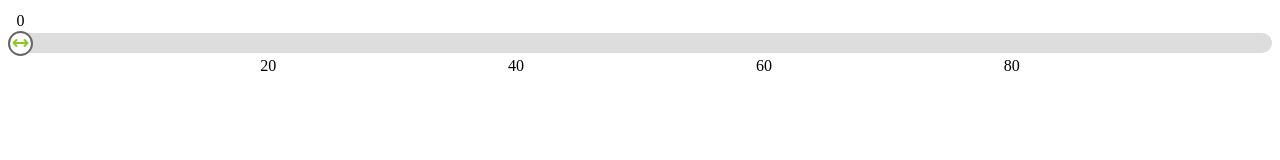
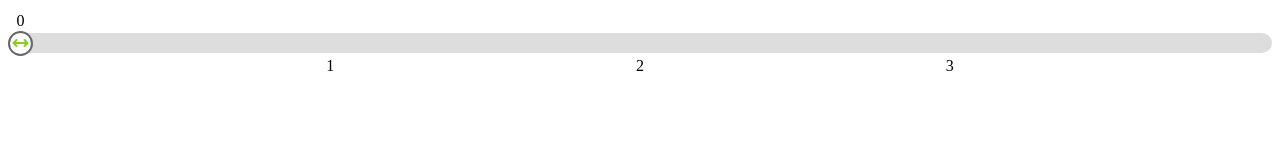
Before and after one commit to toddjudd/slider, a React app: page / in a window 1280 px wide. Shown: the top 160 px of the page. Built offline with nearby package versions, Linux system fonts and the light colour scheme.

Commit message:
final rename fixing below 5 max value

```diff
--- a/src/Slider.js
+++ b/src/Slider.js
@@ -94,20 +94,17 @@ const Ledgend = (props) => {
   for (let i = 0; i < 4; i++) {
     let fifth = Math.floor((i + 1) * 0.2 * maxValue);
     //this next bit is bad..
-    //It calculates the right movement needed to offest for the stacking of the fifth elements
-    let right = 0;
-    // let right = i * 21;
+    if (fifth > 0) {
       ticks.push(
         <div
           className='tick-box'
           style={{
-          // left: `${(fifth / maxValue) * width}px`,
-          left: `${(fifth / maxValue) * width - right}px`,
+            left: `${(fifth / maxValue) * width}px`,
           }}>
-        {/* <i className='fas fa-horizontal-rule'></i> */}
           <span key={i}>{fifth}</span>
         </div>
       );
+    }
   }
   console.log(ticks);
   return (
@@ -121,7 +118,7 @@ const Ledgend = (props) => {
 
 const Slider = (props) => {
   const [value, setValue] = useState(0);
-  const maxValue = 100;
+  const maxValue = 4;
   const [width, setWidth] = useState(0);
 
   return (
--- a/src/index.js
+++ b/src/index.js
@@ -2,17 +2,10 @@ import React from 'react';
 import ReactDOM from 'react-dom';
 import Slider from './Slider';
 import reportWebVitals from './reportWebVitals';
-import { Provider, atom } from 'jotai';
-
-const countAtom = atom(0);
-const maxCountAtom = atom(200);
 
 ReactDOM.render(
   <React.StrictMode>
-    {/* <Provider> */}
-    {/* <App atoms={{ countAtom, maxCountAtom }} /> */}
-    <Slider atoms={{ countAtom, maxCountAtom }} />
-    {/* </Provider> */}
+    <Slider />
   </React.StrictMode>,
   document.getElementById('root')
 );
```
Also changed, not shown: 1 other file (tests, documents, lock files or other folders). Lines whose indentation alone changed are shown as unchanged.
